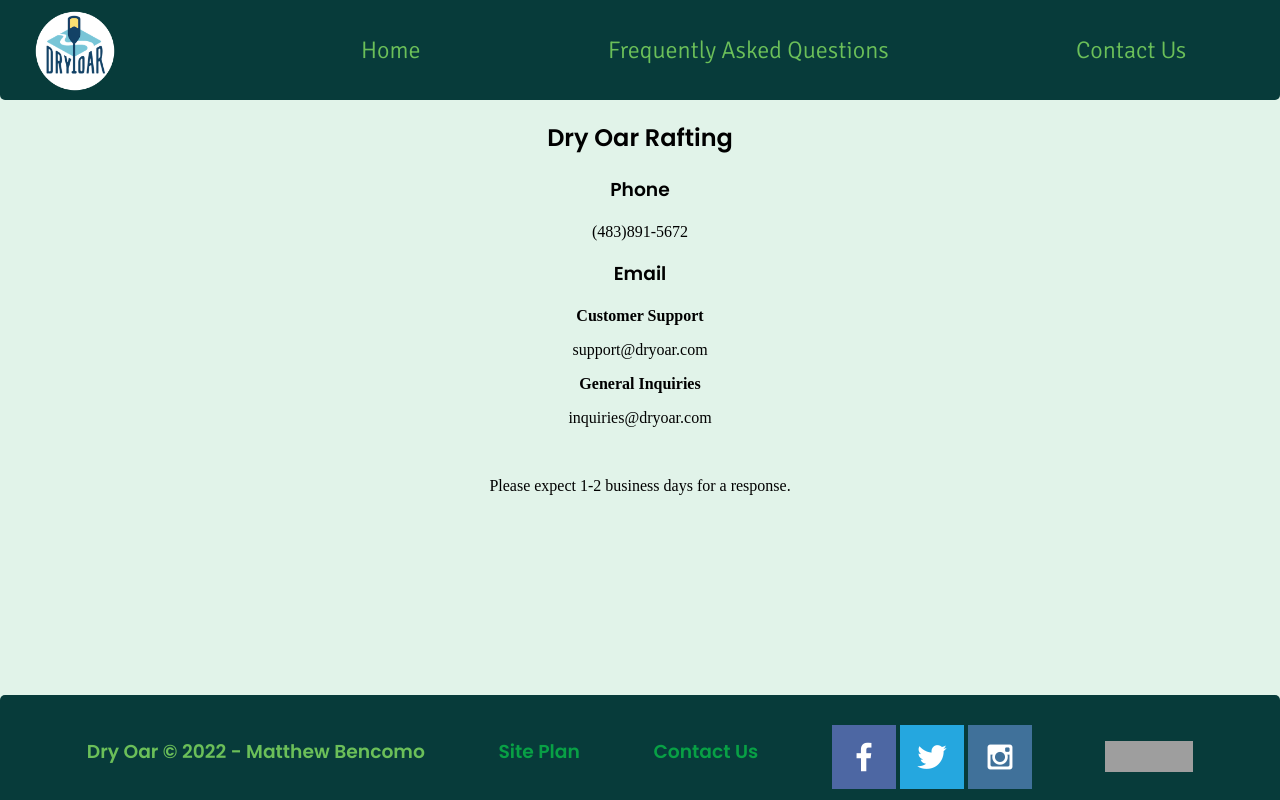
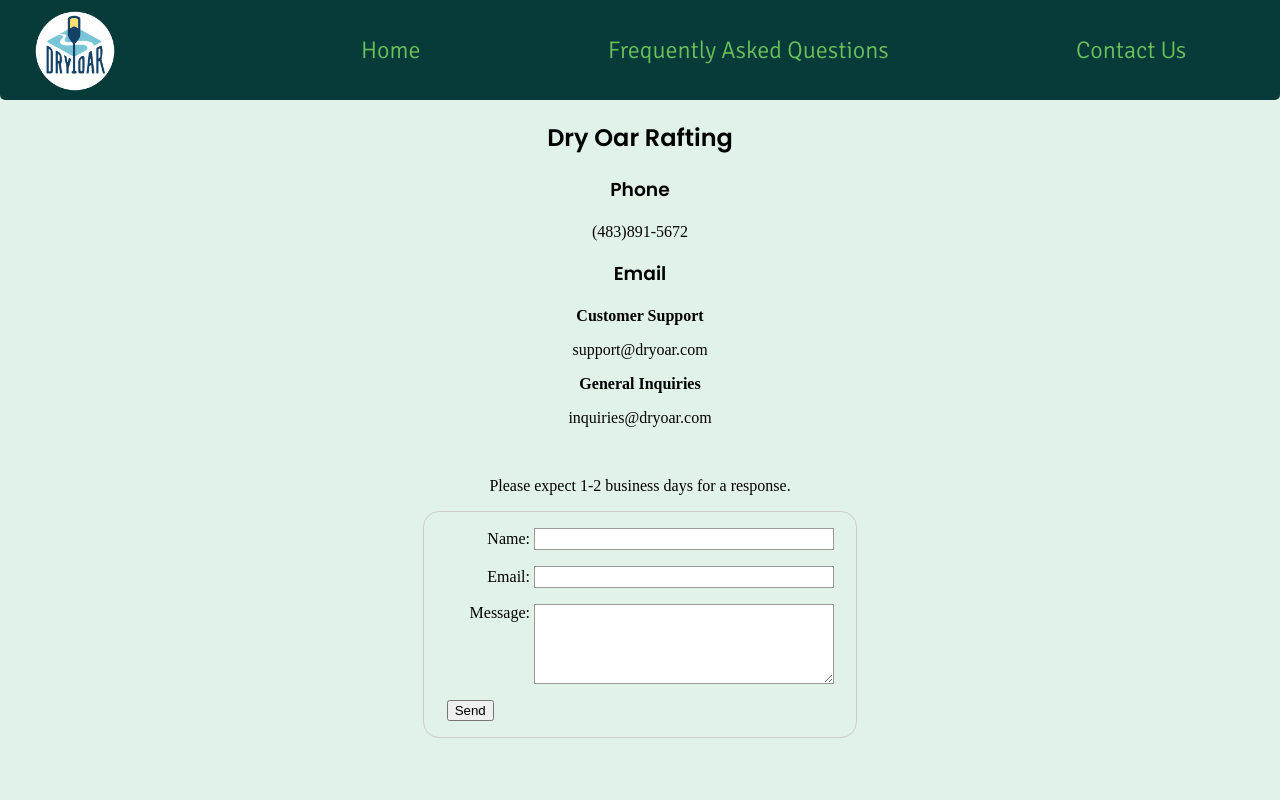
Before and after one commit to mbencomo2/wdd130, a plain HTML site: page wwr/contactus.html in a window 1280 px wide. Shown: the top 800 px of the page. Drawn offline with Linux system fonts and the light colour scheme; grey boxes are pictures that could not be loaded.

Commit message:
W10 Activites Completed

```diff
--- a/wwr/contactus.html
+++ b/wwr/contactus.html
@@ -6,6 +6,72 @@
     <meta name="viewport" content="width=device-width, initial-scale=1.0">
     <link rel="stylesheet" href="styles/styles.css">
     <title>Dry Oar Rafting - Contact Us</title>
+    <style>
+        form {
+            /* Center the form on the page */
+            margin: 0 auto;
+            width: 400px;
+            /* Form outline */
+            padding: 1em;
+            border: 1px solid #CCC;
+            border-radius: 1em;
+        }
+
+        ul {
+            list-style: none;
+            padding: 0;
+            margin: 0;
+        }
+
+        form li + li {
+            margin-top: 1em;
+        }
+
+        label {
+            /* Uniform size & alignment */
+            display: inline-block;
+            width: 90px;
+            text-align: right;
+        }
+
+        input, textarea {
+            /* To make sure that all text fields have the same font settings
+                By default, textareas have a monospace font */
+            font: 1em sans-serif;
+
+            /* Uniform text field size */
+            width: 300px;
+            box-sizing: border-box;
+
+            /* Match form field borders */
+            border: 1px solid #999;
+        }
+
+        input:focus, textarea:focus {
+            /* Additional highlight for focused elements */
+            border-color: #000;
+        }
+
+        textarea {
+            /* Align multiline text fields with their labels */
+            vertical-align: top;
+
+            /* Provide space to type some text */
+            height: 5em;
+        }
+
+        .button {
+            /* Align buttons with the text fields */
+            padding-left: 90px; /* same size as the label elements */
+        }
+
+        button {
+            /* This extra margin represent roughly the same space as the space
+                between the labels and their text fields */
+            margin-left: .5em;
+        }
+
+    </style>
 </head>
 <body>
     <div id="content">
@@ -32,6 +98,26 @@
                 <br>
                 <p>Please expect 1-2 business days for a response. </p>
             </section>
+            <div id="feedback"></div>
+            <form>
+                <ul>
+                    <li>
+                        <label for="name">Name:</label>
+                        <input type="text" id="name" name="user_name">
+                    </li>
+                    <li>
+                        <label for="mail">Email:</label>
+                        <input type="email" id="mail" name="user_email">
+                    </li>
+                    <li>
+                        <label for="message">Message:</label>
+                        <textarea id="message" name="user_message"></textarea>
+                    </li>
+                    <li>
+                        <button type="submit">Send</button>
+                    </li>
+                </ul>
+            </form>
         </main>
         <footer>
             <h3>Dry Oar &copy; 2022 - Matthew Bencomo</h3>
@@ -51,5 +137,22 @@
             </p>
         </footer>
     </div>
+    <script>
+        // get the feedback div element so we can do something with it.
+        const feedbackElement = document.getElementById('feedback');
+        // get the form so we can read what was entered in it.
+        const formElement = document.forms[0];
+        // add a 'listener' to wait for a submission of our form. When that happens run the code below.
+        formElement.addEventListener('submit', function(e) {
+            // stop the form from doing the default action.
+            e.preventDefault();
+            // set the contents of our feedback element to a message letting the user know the form was submitted successfully. Notice that we pull the name that was entered in the form to personalize the message!
+            feedbackElement.innerHTML = 'Hello '+ formElement.user_name.value +'! Thank you for your message. We will get back with you as soon as possible!';
+            // make the feedback element visible.
+            feedbackElement.style.display = "block";
+            // add a class to move everything down so our message doesn't cover it.
+            document.body.classList.toggle('moveDown');
+        });
+    </script>
 </body>
 </html>
--- a/wwr/styles/styles.css
+++ b/wwr/styles/styles.css
@@ -196,6 +196,9 @@ footer h3 a:hover {
     justify-self: center;
     align-self: center;
 }
+.moveDown {
+    margin-top: 3em;
+}
 #content {
     max-width: 1600px;
     margin: 0 auto;
@@ -247,6 +250,16 @@ footer h3 a:hover {
 #faq_title img {
     width: 200px;
 }
+#feedback {
+    background-color: antiquewhite;
+    position: absolute;
+    top: 0;
+    left: 0;
+    right: 0;
+    padding: .5em;
+    /* make this element invisible until we are ready for it */
+    display: none;
+}
 @media screen and (max-width: 900px) {
     #hero, .home_grid {
         display: block;
```
